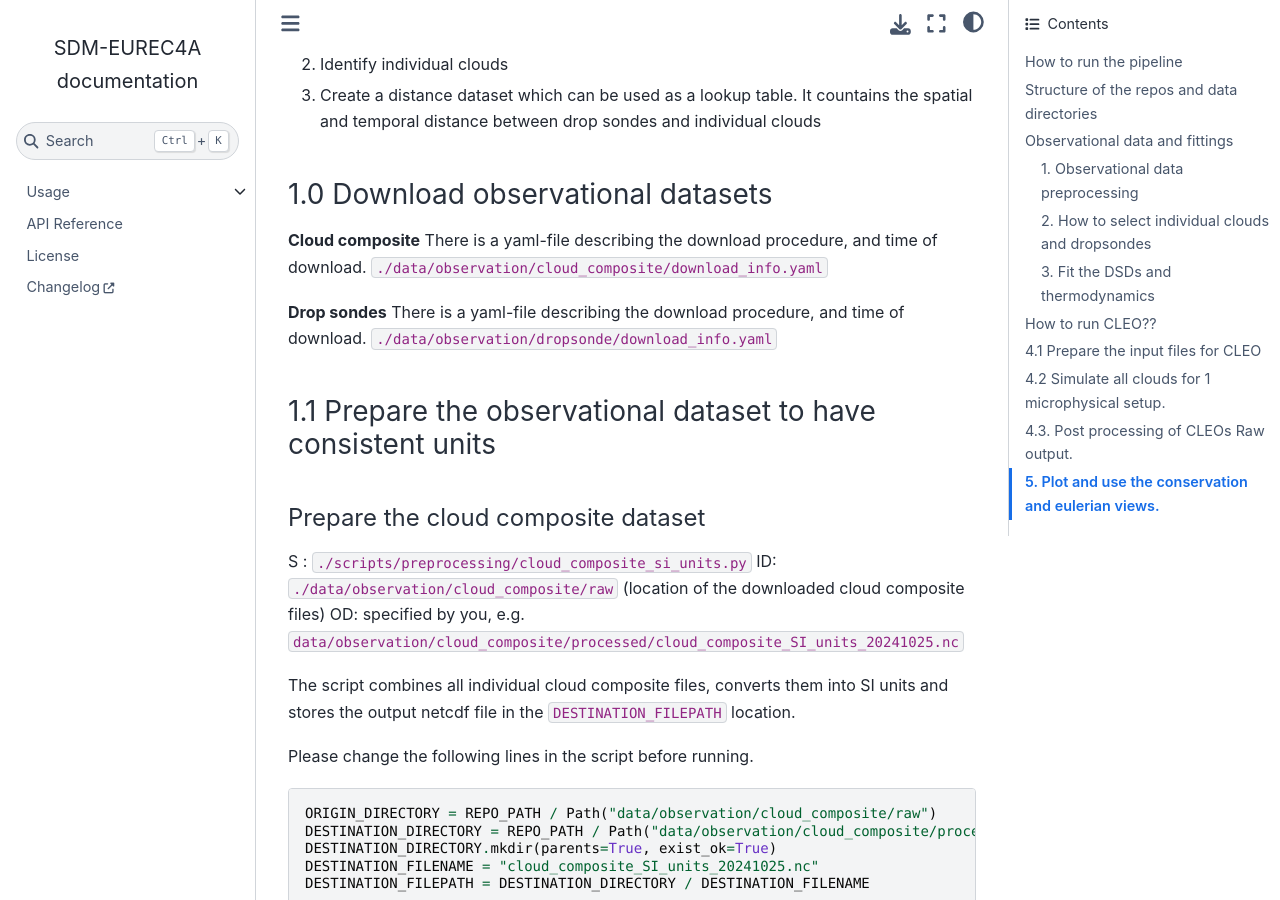
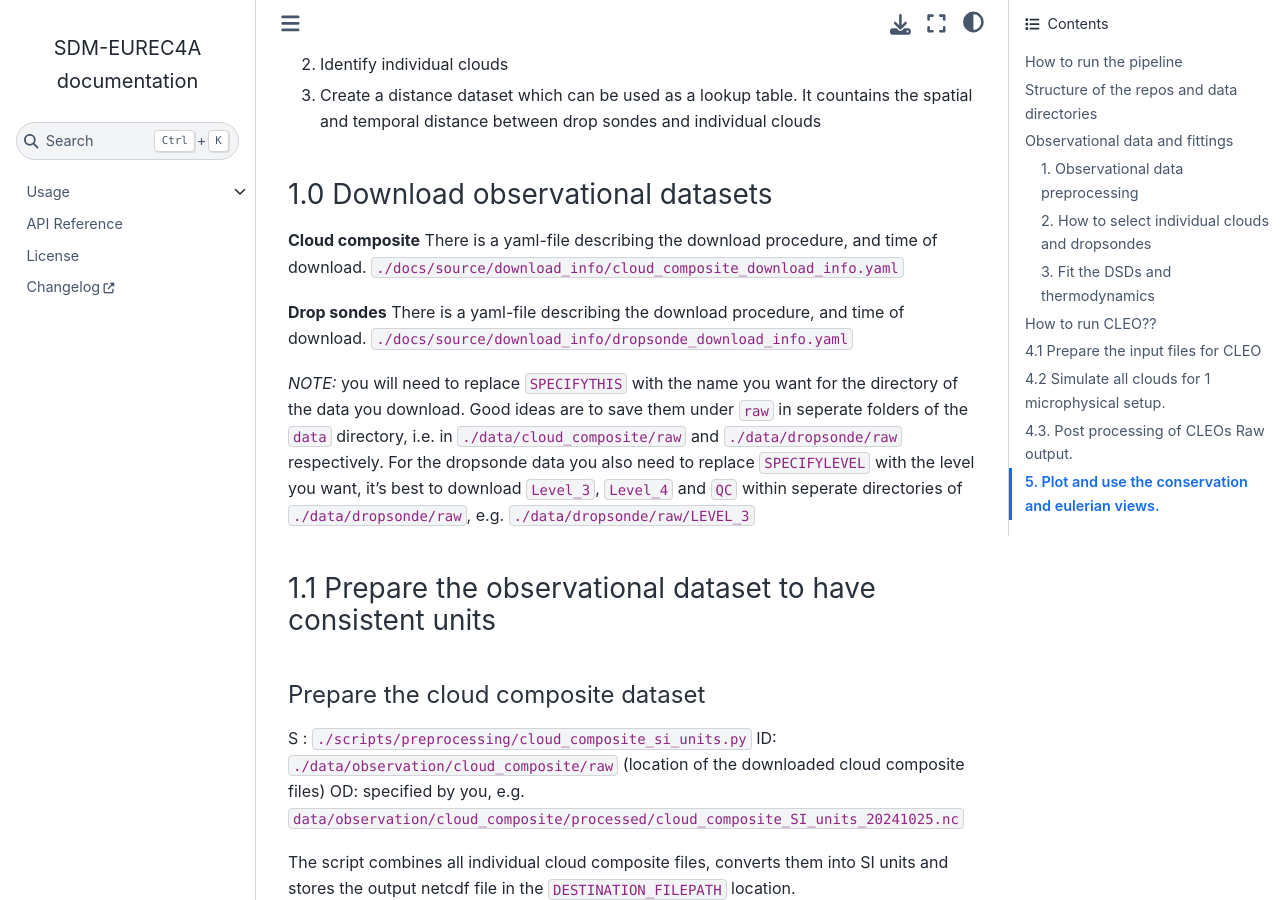
Before and after one commit to nilsnevertree/sdm-eurec4a, a Sphinx documentation site: the page built from docs/source/pipeline_howto.md, in a window 1280 px wide and 900 px high, scrolled down 1798 px. Built offline with Sphinx 7.4.7 and the Sphinx Book theme 1.1.4, drawn with Linux system fonts in a browser that asks for light colours; pages that are not in the unit, such as notebooks, are missing from menus.

Commit message:
docs: add missing download_data info to docs

```diff
--- a/docs/source/pipeline_howto.md
+++ b/docs/source/pipeline_howto.md
@@ -70,11 +70,13 @@ The whole idea is to:
 
 **Cloud composite**
 There is a yaml-file describing the download procedure, and time of download.
-``./data/observation/cloud_composite/download_info.yaml``
+``./docs/source/download_info/cloud_composite_download_info.yaml``
 
 **Drop sondes**
 There is a yaml-file describing the download procedure, and time of download.
-``./data/observation/dropsonde/download_info.yaml``
+``./docs/source/download_info/dropsonde_download_info.yaml``
+
+*NOTE:* you will need to replace ``SPECIFYTHIS`` with the name you want for the directory of the data you download. Good ideas are to save them under ``raw`` in seperate folders of the ``data`` directory, i.e. in ``./data/cloud_composite/raw`` and ``./data/dropsonde/raw`` respectively. For the dropsonde data you also need to replace ``SPECIFYLEVEL`` with the level you want, it's best to download ``Level_3``, ``Level_4`` and ``QC`` within seperate directories of ``./data/dropsonde/raw``, e.g. ``./data/dropsonde/raw/LEVEL_3``
 
 ### 1.1 Prepare the observational dataset to have consistent units
 
```
Also changed, not shown: docs/source/download_info/cloud_composite_download_info.yaml (added, +8 -0 lines), docs/source/download_info/dropsonde_download_info.yaml (added, +10 -0 lines), docs/source/download_info/safire_core_download_info.yaml (added, +8 -0 lines).
